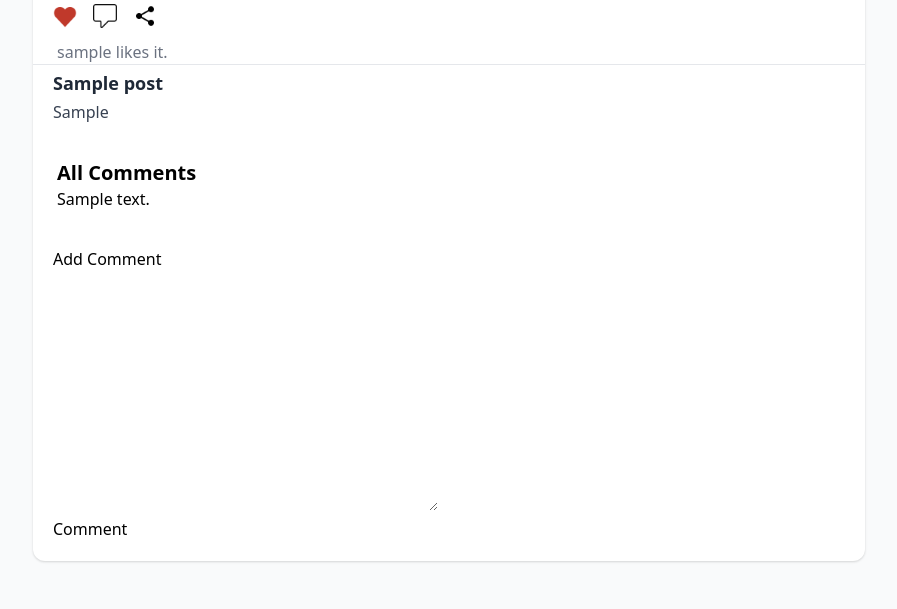
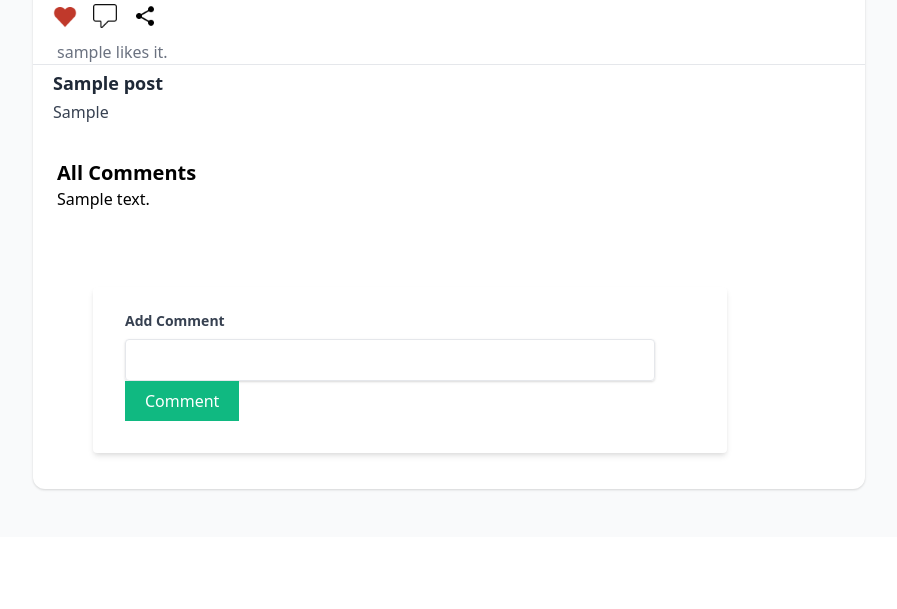
Before and after one commit to tamim-vaiya/leafnet, a Django app: page /posts/feed/ in a window 1280 px wide. Shown: the part 905-1514 px from the top of the page, without its empty margins (191-1088 px from the left). After the commit the page ends 1396 px from the top, so only its background shows below. Run offline with Django 5.2, Linux system fonts and the light colour scheme; a user stored in the database is signed in; tables that the repository leaves empty hold one stand-in row (values such as "Sample post"); grey boxes marked "Sample" are stand-in pictures; style sheets or scripts are compiled from the project's sources; some libraries are stand-ins or nearby versions.

Commit message:
added normal design in comment section

```diff
--- a/posts/models.py
+++ b/posts/models.py
@@ -22,7 +22,7 @@ class Post(models.Model):
 
 class Comment(models.Model):
     post = models.ForeignKey(Post, on_delete=models.CASCADE, related_name='comments')
-    body = models.TextField()
+    body = models.CharField(max_length=100)
     created = models.DateTimeField(auto_now=True)
 
     class Meta:
--- a/posts/templates/posts/feed.html
+++ b/posts/templates/posts/feed.html
@@ -70,20 +70,18 @@
             {% endfor %}
           </div>
           <div class="p-5">
-            <form method="POST">
+            <form method="POST" class="bg-white shadow-md m-10 w-4/5 rounded px-8 pt-6 pb-8 mb-4">
                 {% csrf_token %}
-                <div>
-                    <label for="">Add Comment</label>
+                <div class="mb-2">
+                    <label for="" class="block text-gray-700 text-sm font-bold mb-2">Add Comment</label>
                 </div>
-                <div>
+                <div class="shadow appearance-none border rounded py-2 px-3 mr-10 text-gray-700">
                     {{ comment_form.body }}
                 </div>
                 <div>
                     <input type="hidden" name="post_id" id="post_id" value="{{ post.id }}">
                 </div>
-                <div>
-                    <button type="submit">Comment</button>
-                </div>
+                <button type="submit" class="bg-green-500 text-white px-5 py-2">Comment</button>
             </form>
           </div>
         </div>
```
Also changed, not shown: posts/migrations/0004_alter_comment_body.py (added).
